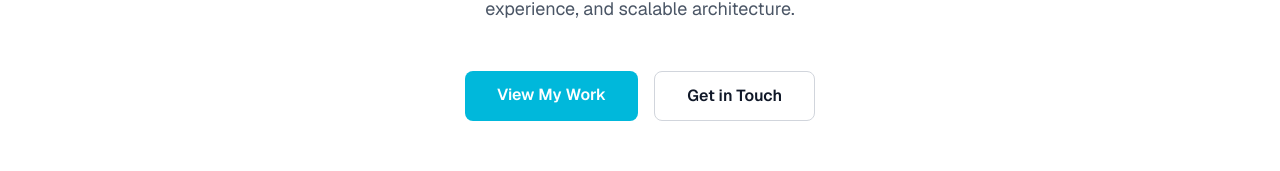
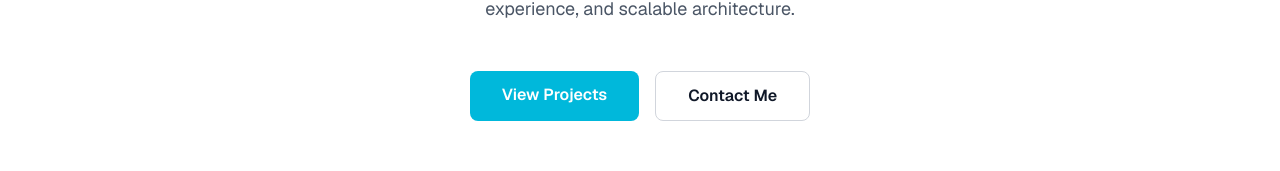
Before and after one commit to Mudassarqayyum/portfolio, a Next.js app: page / in a window 1280 px wide. Shown: the part 487-658 px from the top of the page. Built offline with nearby package versions, Linux system fonts and the light colour scheme.

Commit message:
Improve professional tone: refine language, remove casual phrases and emojis

```diff
--- a/app/home-content.tsx
+++ b/app/home-content.tsx
@@ -201,13 +201,13 @@ export function HomeContent() {
               href="#projects"
               className="px-8 py-3 bg-cyan-500 dark:bg-cyan-500 text-white dark:text-gray-900 font-semibold rounded-lg hover:bg-cyan-600 dark:hover:bg-cyan-400 transition"
             >
-              View My Work
+              View Projects
             </a>
             <a
               href="mailto:mudassarqayyumuk@gmail.com"
               className={`px-8 py-3 border rounded-lg font-semibold transition ${isDark ? "border-[#30363d] text-[#e6edf3] hover:bg-[#161b22]" : "border-gray-300 text-gray-900 hover:bg-gray-100"}`}
             >
-              Get in Touch
+              Contact Me
             </a>
           </motion.div>
 
@@ -343,9 +343,6 @@ export function HomeContent() {
             transition={{ duration: 0.6 }}
             className={`rounded-xl border p-12 text-center ${isDark ? "bg-gradient-to-br from-[#161b22] to-[#0f1117] border-[#30363d]" : "bg-white border-gray-200"}`}
           >
-            <div className={`flex justify-center mb-6 text-6xl`}>
-              📄
-            </div>
             <h3 className={`text-2xl font-bold mb-4 ${isDark ? "text-white" : "text-gray-900"}`}>
               Mudassar Qayyum — Full Stack Web & Mobile Developer
             </h3>
@@ -358,7 +355,7 @@ export function HomeContent() {
                 href="/api/download-resume"
                 className="px-8 py-3 bg-cyan-500 text-white font-semibold rounded-lg hover:bg-cyan-600 transition"
               >
-                ⬇️ Download CV
+                Download CV
               </a>
               <a
                 href="/resume.pdf"
@@ -366,7 +363,7 @@ export function HomeContent() {
                 rel="noopener noreferrer"
                 className={`px-8 py-3 border rounded-lg font-semibold transition ${isDark ? "border-[#30363d] text-[#e6edf3] hover:bg-[#161b22]" : "border-gray-300 text-gray-900 hover:bg-gray-100"}`}
               >
-                👁️ View in Browser
+                View CV Online
               </a>
             </div>
           </motion.div>
@@ -408,10 +405,10 @@ export function HomeContent() {
                   I'm a full-stack developer with an MSc in Software Engineering from the University of Greater Manchester. I have a strong foundation in JavaScript, React, and Node.js, having built 5 production-ready applications across web and mobile platforms.
                 </p>
                 <p>
-                  My experience spans e-commerce platforms, healthcare delivery systems, and mobile applications. I'm passionate about writing clean, maintainable code and creating user experiences that feel intuitive and delightful.
+                  My experience spans e-commerce platforms, healthcare delivery systems, and mobile applications. I focus on writing clean, maintainable code and designing user experiences that are intuitive and responsive.
                 </p>
                 <p>
-                  Currently based in Manchester with a valid UK visa (until October 2027), I'm actively seeking junior developer roles or internships where I can contribute to impactful projects and continue growing as an engineer.
+                  Currently based in Manchester with a valid UK visa (until October 2027), I'm seeking junior developer roles or internships to contribute to impactful projects while advancing my technical expertise.
                 </p>
 
                 <div className="grid grid-cols-2 gap-8 pt-8">
```
